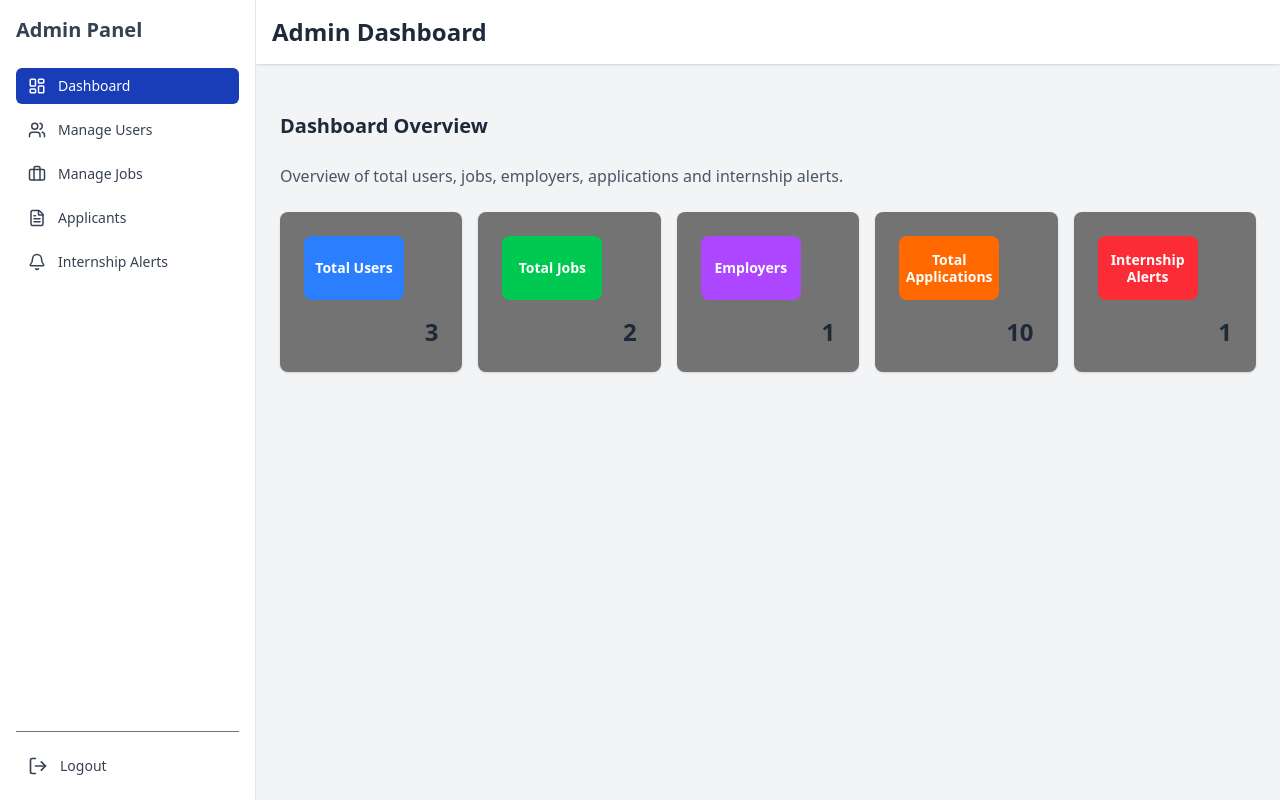
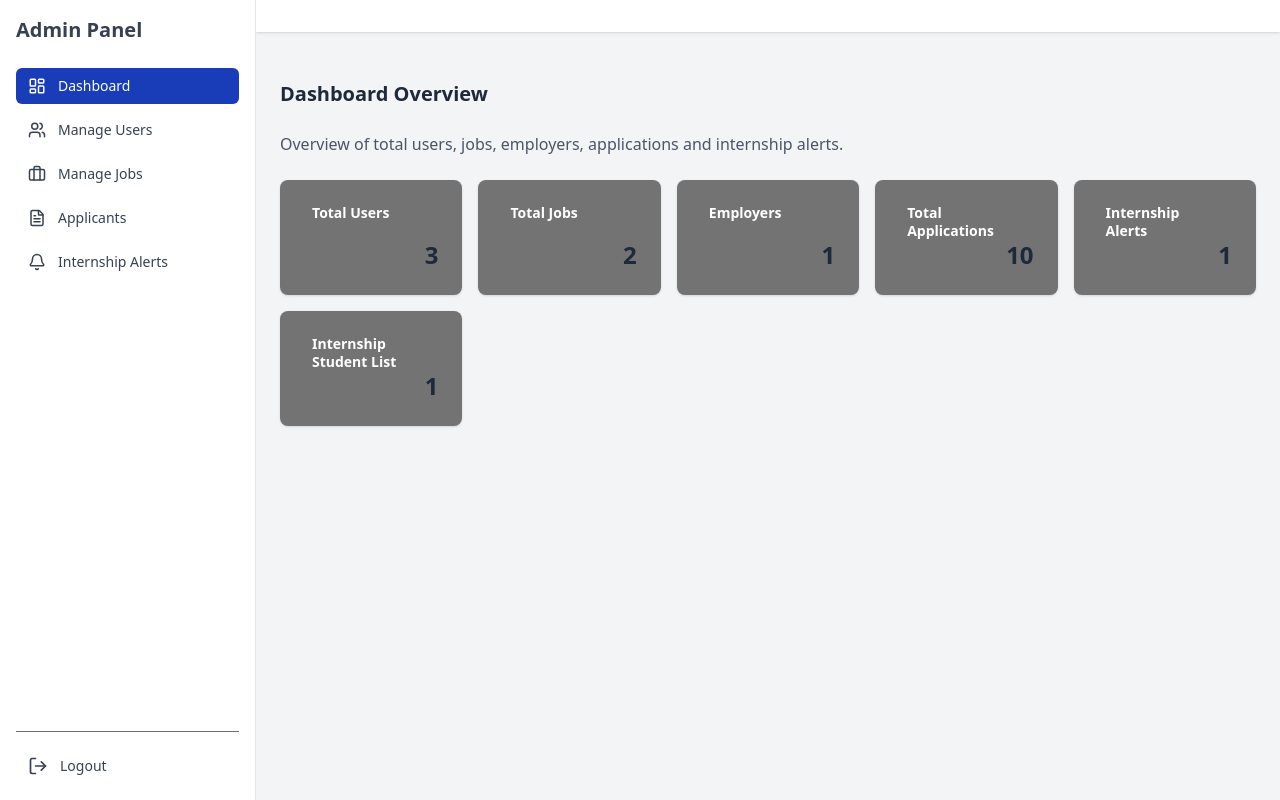
Before and after one commit to Mahmudur-86/Job-Recruitment-Management-System-, a React (Vite) app in the folder frontend/: page /admin/dashboard in a window 1280 px wide. Built offline with nearby package versions, Linux system fonts and the light colour scheme.

Commit message:
some change at admin dashbaord

```diff
--- a/frontend/src/components/Admin/Pages/Dashboard.jsx
+++ b/frontend/src/components/Admin/Pages/Dashboard.jsx
@@ -1,13 +1,13 @@
 import React from 'react';
 
 export default function Dashboard() {
-  const stats = [
+  const ee = [
     { label: 'Total Users', value: '3', color: 'bg-blue-500' },
     { label: 'Total Jobs', value: '2', color: 'bg-green-500' },
     { label: 'Employers', value: '1', color: 'bg-purple-500' },
     { label: 'Total Applications', value: '10', color: 'bg-orange-500' },
     { label: 'Internship Alerts', value: '1', color: 'bg-red-500' },
-
+     { label: 'Internship Student List', value: '1', color: 'bg-red-500' },
   ];
 
   return (
@@ -15,11 +15,10 @@ export default function Dashboard() {
       <h3 className="text-xl font-semibold mb-6 text-gray-800">Dashboard Overview</h3>
       <p className="text-gray-600 mb-6">Overview of total users, jobs, employers, applications and internship alerts.</p>
       <div className="grid grid-cols-1 md:grid-cols-2 lg:grid-cols-3 xl:grid-cols-5 gap-4">
-        {stats.map((stat, idx) => (
+        {ee.map((stat, idx) => (
           <div key={idx} className="bg-neutral-500 rounded-lg shadow p-6 flex flex-col justify-between">
-            <div className={`${stat.color} w-25 h-16 rounded-lg flex items-center justify-center mb-4`}>
-              <span className="text-white text-sm font-semibold text-center px-2 leading-tight transition-[1,2] duration-500 hover:h-2 ">{stat.label}</span>
-            </div>
+
+              <span className="text-white text-sm font-semibold text-left px-2 leading-tight transition-[1,2] duration-500 hover:h-2 ">{stat.label}</span>
 
             <p className="text-2xl font-bold text-gray-800 text-right ">{stat.value}</p>
           </div>
--- a/frontend/src/components/Admin/Pages/ManageJobs.jsx
+++ b/frontend/src/components/Admin/Pages/ManageJobs.jsx
@@ -2,7 +2,7 @@ import React from 'react';
 
 export default function ManageJobs() {
   const jobs = [
-    { id: 1, title: 'Software Engineer', company: 'Tech Corp', posted: '2024-11-01', applicants: 45 }
+    { id: 1, title: 'Software Engineer', company: 'Tech Corp', posted: '2024-11-01', applicants: 8 }
 
   ];
 
--- a/frontend/src/components/Admin/Pages/ManageUsers.jsx
+++ b/frontend/src/components/Admin/Pages/ManageUsers.jsx
@@ -2,8 +2,8 @@ import React from 'react';
 
 export default function ManageUsers() {
   const users = [
-    { id: 1, name: 'John Doe', email: 'john@example.com', type: 'Job Seeker', status: 'Active' }
-
+    { id: 1, name: 'John Doe', email: 'john@example.com', type: 'Job Seeker', status: 'Active' },
+    { id: 2, name: ' Doe Ellen', email: 'elen@example.com', type: 'Employer', status: 'Active' }
   ];
 
   return (
--- a/frontend/src/components/Admin/layout/Header.jsx
+++ b/frontend/src/components/Admin/layout/Header.jsx
@@ -3,7 +3,7 @@ import React from 'react';
 export default function Header() {
   return (
     <header className="bg-white shadow-sm p-4 mb-6">
-      <h2 className="text-2xl font-semibold text-gray-800">Admin Dashboard</h2>
+      <h2 className="text-2xl font-semibold text-gray-800"></h2>
     </header>
   );
 }
--- a/frontend/src/components/Home/Hero.jsx
+++ b/frontend/src/components/Home/Hero.jsx
@@ -19,5 +19,6 @@ export default function Hero() {
         </button>
       </div>
     </section>
+
   );
 }
--- a/frontend/src/components/Home/Navbar.jsx
+++ b/frontend/src/components/Home/Navbar.jsx
@@ -23,6 +23,7 @@ export default function Navbar() {
         <Btn>Register</Btn>
         <Btn>Login</Btn>
         <Btn>Admin</Btn>
+
       </div>
 
 
--- a/frontend/src/components/JobSeeker/JobSeekerDashboard.jsx
+++ b/frontend/src/components/JobSeeker/JobSeekerDashboard.jsx
@@ -56,7 +56,7 @@ export default function JobSeekerDashboard() {
   const confirmLogout = window.confirm('Are you sure you want to logout?');
   if (confirmLogout) {
     alert('Logged out successfully!');
-
+    // Add actual logout logic here (e.g., clearing auth tokens, redirecting to login page)
   }
 };
 
--- a/frontend/src/components/JobSeeker/ProfileTab.jsx
+++ b/frontend/src/components/JobSeeker/ProfileTab.jsx
@@ -83,16 +83,16 @@ return (
             type="file"
             accept=".pdf"
             onChange={(e) => setProfile({...profile, cv: e.target.files[0]})}
-            className="w-full p-2 border rounded focus:ring-2 focus:ring-blue-500 outline-none"
+            className="w-full p-2 border rounded focus:ring-2 focus:ring-blue-400 "
           />
           {profile.cv && (
-            <p className="text-sm text-green-600 mt-1">✓ {profile.cv.name}</p>
+            <p className="text-sm text-green-600 mt-">✓ {profile.cv.name}</p>
           )}
         </div>
 
         <button
           onClick={handleSaveProfile}
-          className="bg-blue-600 text-white px-6 py-2 rounded hover:bg-blue-700 transition"
+          className="bg-blue-600 text-white px-6 py-2 rounded hover:bg-blue-900 transition"
         >
           Save Profile
         </button>
```
